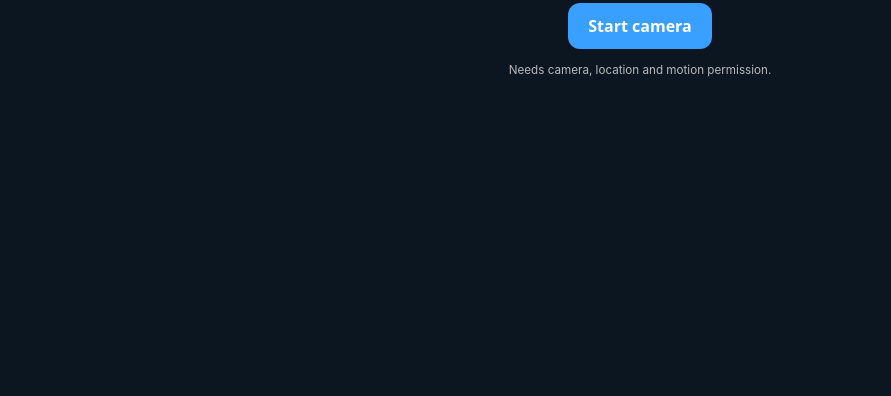
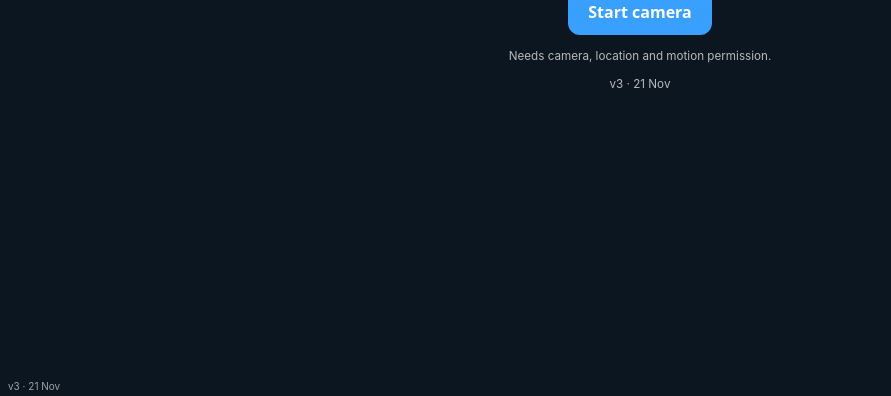
Before and after one commit to rcadmg/Personal2, a plain HTML site: page sightline-live/index.html in a window 1280 px wide. Shown: the part 404-800 px from the top of the page, without its empty margins (0-891 px from the left). Drawn offline with Linux system fonts and the light colour scheme.

Commit message:
Show version label on Sightline Live
Co-Authored-By: Claude Sonnet 5.5 <noreply@anthropic.com>
Claude-Session: https://claude.ai/code/session_01K5Mc37d8Rx41w6FqTExJoF

```diff
--- a/sightline-live/index.html
+++ b/sightline-live/index.html
@@ -19,6 +19,7 @@ small{opacity:.7}
 </style></head><body>
 <video id="vid" playsinline muted autoplay></video>
 <canvas id="ov"></canvas>
+<div id="ver" style="position:fixed;left:8px;bottom:calc(env(safe-area-inset-bottom,0px) + 4px);z-index:5;font-size:10px;opacity:.6;pointer-events:none">v3 · 21 Nov</div>
 <div id="hud"><span id="h1">starting</span><span id="h2"></span></div>
 <div id="log"></div>
 <div id="bar" hidden>
@@ -32,6 +33,7 @@ small{opacity:.7}
   <div>Point the phone at the sky or landscape.<br>Planes and places are drawn over the camera. Portrait only.</div>
   <button id="go">Start camera</button>
   <small>Needs camera, location and motion permission.</small>
+  <small>v3 · 21 Nov</small>
 </div>
 <script>
 (()=>{
```
